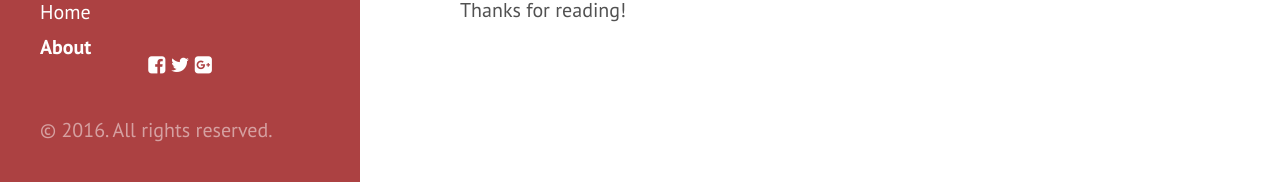
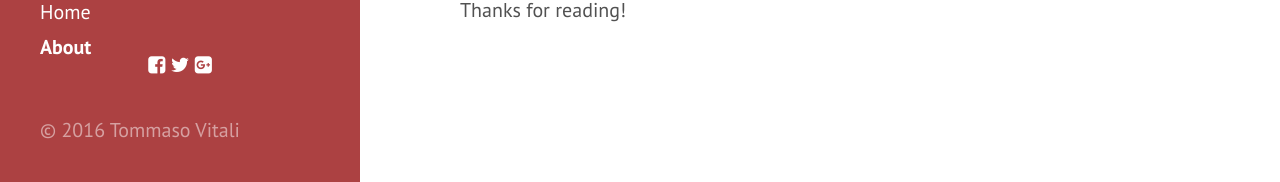
Before and after one commit to tommivitali/tommivitali.github.io, a Jekyll site: the page built from about.md, in a window 1280 px wide and 1058 px high. Shown: the part 873-1055 px from the top of the window. Built offline with Jekyll 4.4.1, drawn with Linux system fonts in a browser that asks for light colours; nearby versions of some CDN libraries.

Commit message:
Cambiato copyright

```diff
--- a/_includes/sidebar.html
+++ b/_includes/sidebar.html
@@ -38,6 +38,6 @@
 
     </nav>
 
-    <p>&copy; {{ site.time | date: '%Y' }}. All rights reserved.</p>
+    <p>&copy; {{ site.time | date: '%Y' }} Tommaso Vitali</p>
   </div>
 </div>
```
